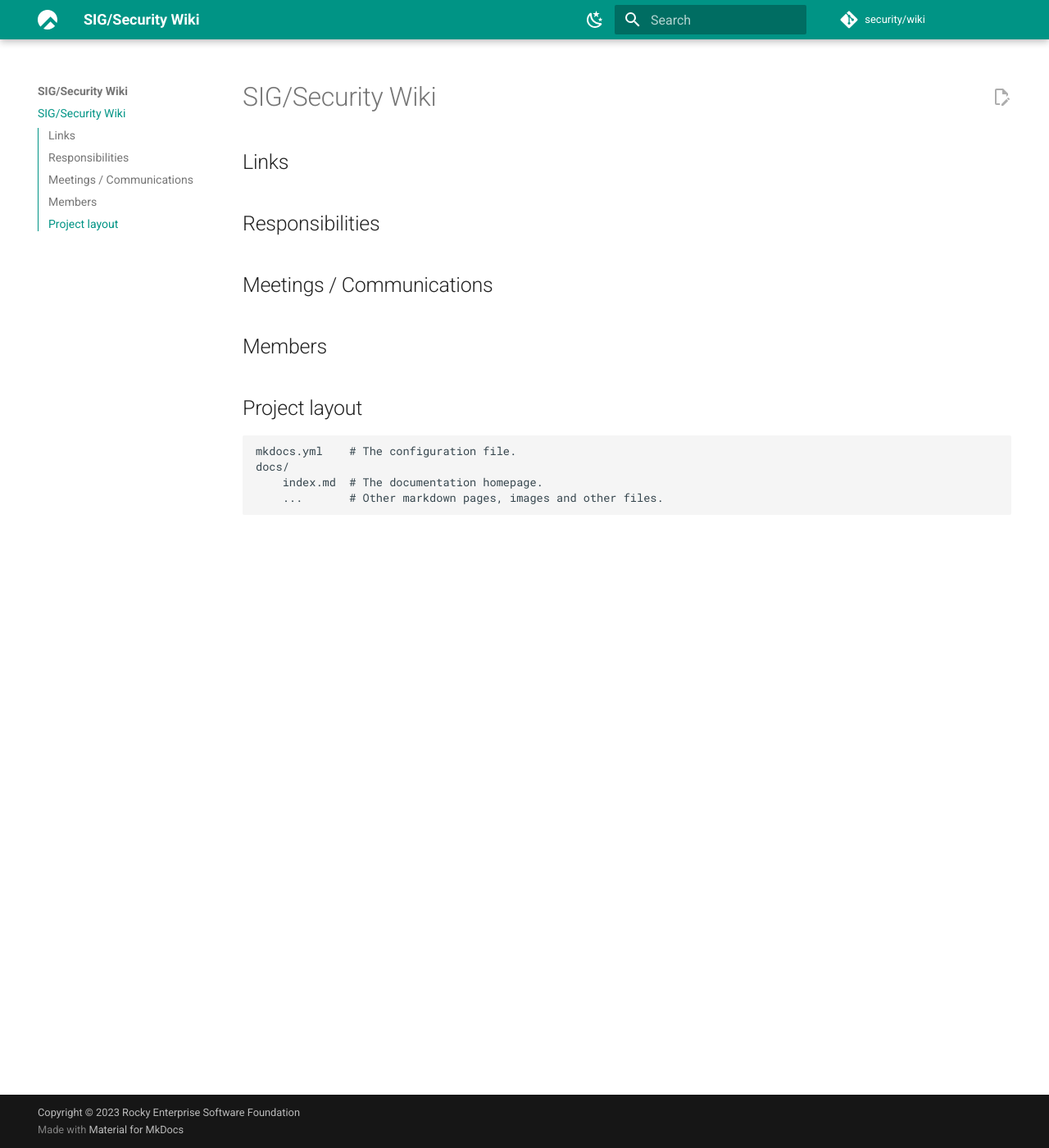
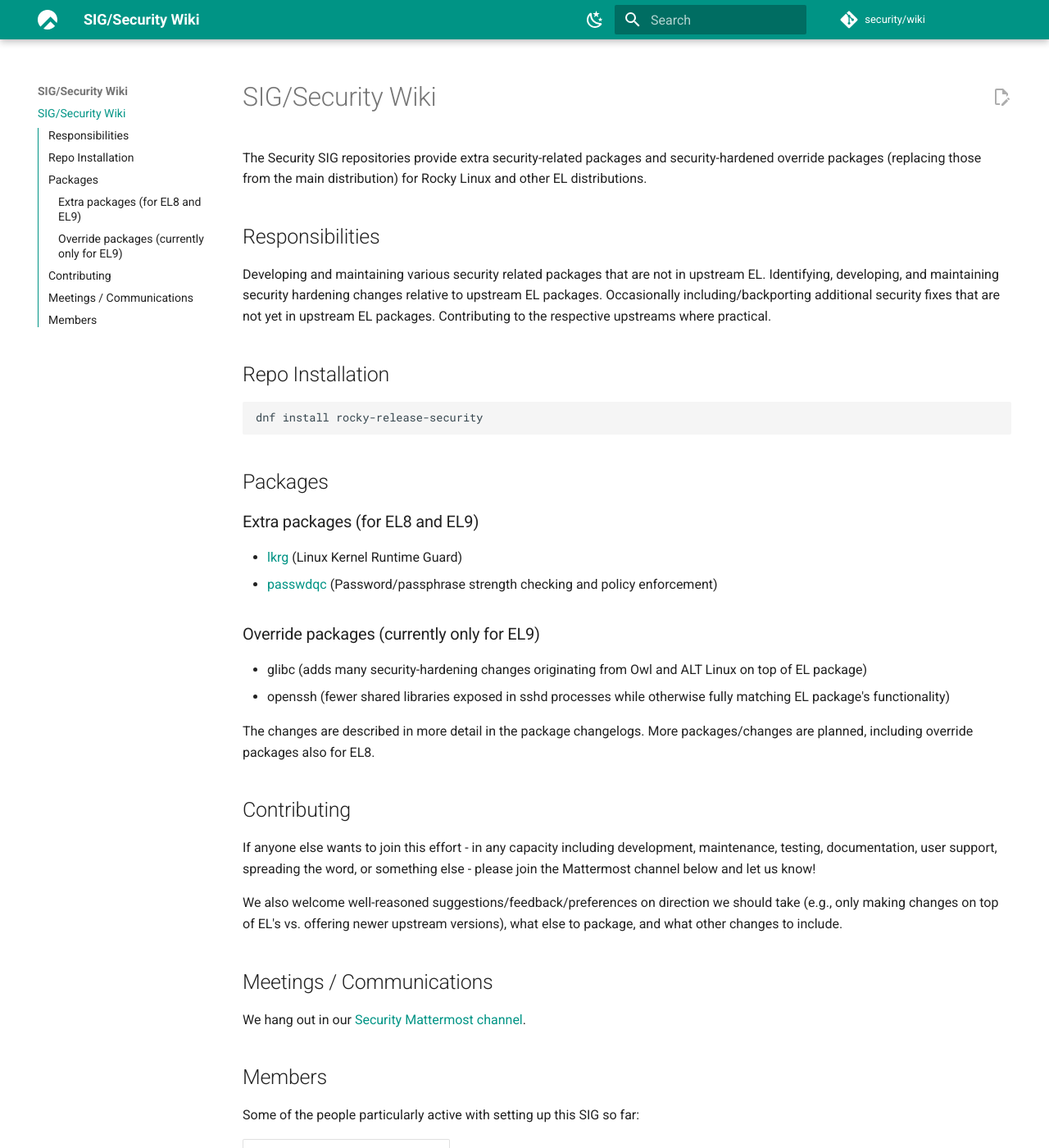
Before and after one commit to flawedworld/rockylinux-security-wiki, an MkDocs documentation site: the page built from docs/index.md, in a window 1280 px wide and 1400 px high. Shown: the whole window at 82% size. Built offline with MkDocs 1.6.1 and Material for MkDocs 9.7.7, drawn with Linux system fonts in a browser that asks for light colours; some of the changed text lies outside the part shown.

Commit message:
Initial actual content
First attempt at actually describing this SIG.

````diff
--- a/docs/index.md
+++ b/docs/index.md
@@ -1,16 +1,48 @@
 # SIG/Security Wiki
 
-## Links
+The Security SIG repositories provide extra security-related packages and security-hardened override packages (replacing those from the main distribution) for Rocky Linux and other EL distributions.
 
 ## Responsibilities
 
+Developing and maintaining various security related packages that are not in upstream EL. Identifying, developing, and maintaining security hardening changes relative to upstream EL packages. Occasionally including/backporting additional security fixes that are not yet in upstream EL packages. Contributing to the respective upstreams where practical.
+
+## Repo Installation
+
+```
+dnf install rocky-release-security
+```
+
+## Packages
+
+### Extra packages (for EL8 and EL9)
+
+- [lkrg](https://lkrg.org) (Linux Kernel Runtime Guard)
+- [passwdqc](https://www.openwall.com/passwdqc/) (Password/passphrase strength checking and policy enforcement)
+
+### Override packages (currently only for EL9)
+
+- glibc (adds many security-hardening changes originating from Owl and ALT Linux on top of EL package)
+- openssh (fewer shared libraries exposed in sshd processes while otherwise fully matching EL package's functionality)
+
+The changes are described in more detail in the package changelogs.
+More packages/changes are planned, including override packages also for EL8.
+
+## Contributing
+
+If anyone else wants to join this effort - in any capacity including development, maintenance, testing, documentation, user support, spreading the word, or something else - please join the Mattermost channel below and let us know!
+
+We also welcome well-reasoned suggestions/feedback/preferences on direction we should take (e.g., only making changes on top of EL's vs. offering newer upstream versions), what else to package, and what other changes to include.
+
 ## Meetings / Communications
+
+We hang out in our [Security Mattermost channel](https://chat.rockylinux.org/rocky-linux/channels/security).
 
 ## Members
 
-## Project layout
+Some of the people particularly active with setting up this SIG so far:
 
-    mkdocs.yml    # The configuration file.
-    docs/
-        index.md  # The documentation homepage.
-        ...       # Other markdown pages, images and other files.
+| Name           | Mattermost Name |
+|----------------|-----------------|
+| Neil Hanlon    | @neil           |
+| Scott Shinn    | @atomicturtle   |
+| Solar Designer | @solardiz       |
````
